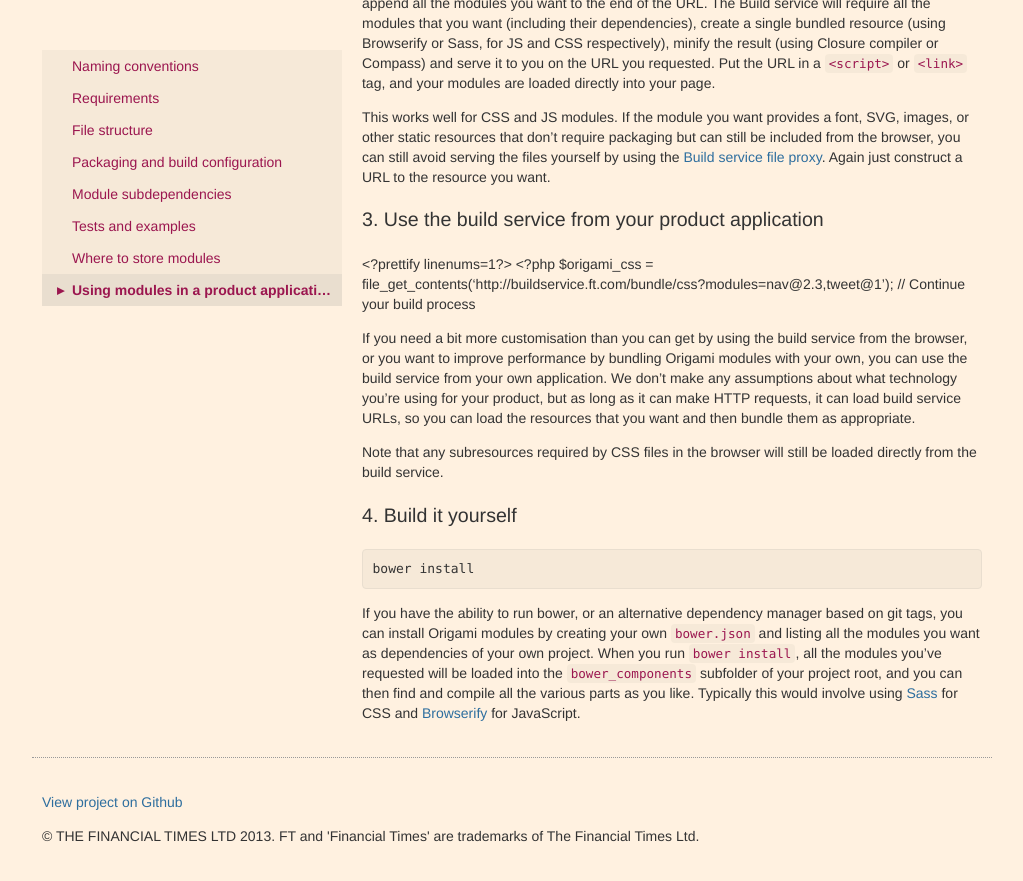
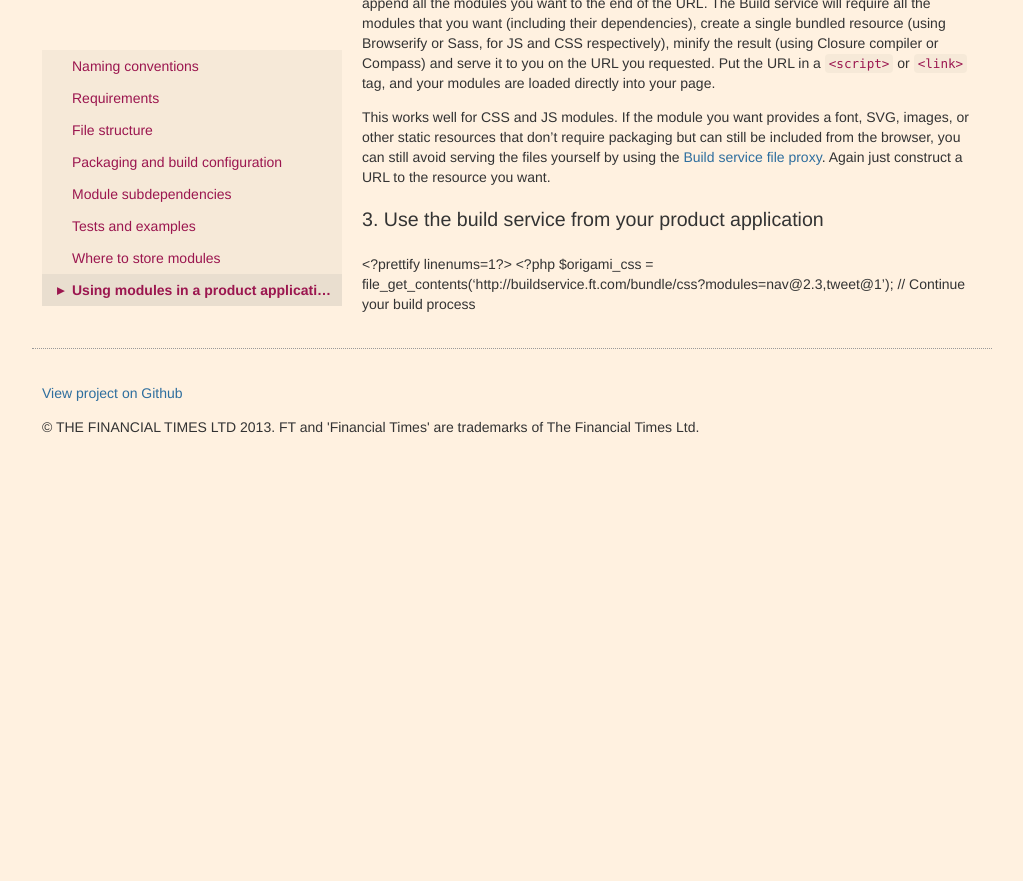
Before and after one commit to Financial-Times/ft-origami, a Jekyll site: the page built from docs/component-types/modules.md, in a window 1280 px wide and 900 px high, scrolled down 4669 px. Shown: the top 881 px of the window, without its empty margins (128-1151 px from the left). Built offline with Jekyll 4.4.1, drawn with Linux system fonts in a browser that asks for light colours; nearby versions of some CDN libraries; after the commit the page ends 5160 px from its top, so only the background shows below that.

Commit message:
Homing in

```diff
--- a/docs/component-types/modules.md
+++ b/docs/component-types/modules.md
@@ -168,15 +168,7 @@ This works well for CSS and JS modules.  If the module you want provides a font,
 	$origami_css = file_get_contents('http://buildservice.ft.com/bundle/css?modules=nav@2.3,tweet@1');
 	// Continue your build process
 
-If you need a bit more customisation than you can get by using the build service from the browser, or you want to improve performance by bundling Origami modules with your own, you can use the build service from your own application.  We don't make any assumptions about what technology you're using for your product, but as long as it can make HTTP requests, it can load build service URLs, so you can load the resources that you want and then bundle them as appropriate.
 
-Note that any subresources required by CSS files in the browser will still be loaded directly from the build service.
-
-### 4. Build it yourself
-
-	bower install
-
-If you have the ability to run bower, or an alternative dependency manager based on git tags, you can install Origami modules by creating your own `bower.json` and listing all the modules you want as dependencies of your own project.  When you run `bower install`, all the modules you've requested will be loaded into the `bower_components` subfolder of your project root, and you can then find and compile all the various parts as you like.  Typically this would involve using [Sass][6] for CSS and [Browserify][7] for JavaScript.
 
 
 
```
